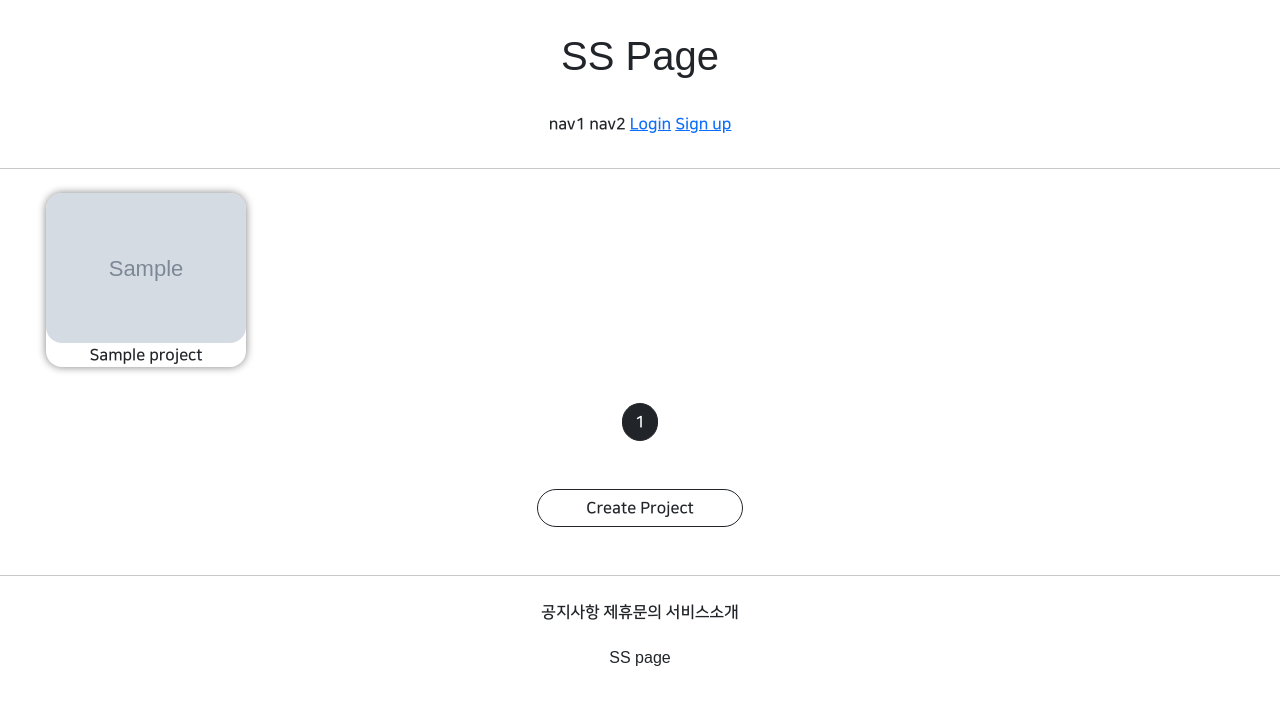
After one commit to NOESYU/Class6, a Django app: page /project/list/ in a window 1280 px wide. The commit adds this page. Shown: the top 705 px of the page. Run offline with Django 3.2, Linux system fonts and the light colour scheme; tables that the repository leaves empty hold one stand-in row (values such as "Sample post"); grey boxes marked "Sample" are stand-in pictures; parts of the project's set-up code (start-up, migrations or seed data) failed here and were passed over; some libraries are stand-ins or nearby versions; some web fonts are replaced.

Commit message:
210817 django class commit 1

```diff
--- /dev/null
+++ b/projectapp/templates/projectapp/list.html
@@ -0,0 +1,51 @@
+{% extends 'base.html' %}
+{% load static %}
+
+{% block content %}
+    <style>
+        .container {
+            padding: 0;
+            margin: 0 0;
+        }
+
+        .container div {
+            {#모바일용크기 지정해주고 최대크기 지정함으로써 피씨도#}
+            width: 45%;
+                max-width: 200px;
+            display: flex;
+            justify-content: center;
+            align-items: center;
+            border-radius: 1rem;
+            flex-direction: column;
+            box-shadow: 0 0 .5rem grey;
+        }
+
+        .container img {
+            width: 100%;
+            border-radius: 1rem;
+        }
+    </style>
+
+    <div class="container my-4">
+    {# 게시글에서 받아온거 출력할거임 #}
+        {% for project in project_list %}
+            <div>
+                <a href="{% url 'projectapp:detail' pk=project.pk %}">
+                    <img src="{{ project.image.url }}" alt="">
+                </a>
+            <span>{{ project.name }}</span>
+            </div>
+        {% endfor %}
+    </div>
+
+    <script src="{% static 'js/magicgrid.js' %}"></script>
+
+    {% include 'snippets/pagination.html' %}
+
+    <div class="text-center my-5">
+        <a href="{% url 'projectapp:create' %}"
+            class="btn btn-outline-dark rounded-pill px-5">
+            Create Project
+        </a>
+    </div>
+{% endblock %}
--- a/projectapp/urls.py
+++ b/projectapp/urls.py
@@ -1,10 +1,11 @@
 from django.urls import path
 
-from projectapp.views import ProjectCreateView, ProjectDetailView
+from projectapp.views import ProjectCreateView, ProjectDetailView, ProjectListView
 
 app_name = 'projectapp'
 
 urlpatterns = [
     path('create/', ProjectCreateView.as_view(), name='create'),
-    path('detail/<int:pk>', ProjectDetailView.as_view(), name='detail')
+    path('detail/<int:pk>', ProjectDetailView.as_view(), name='detail'),
+    path('list/', ProjectListView.as_view(), name='list'),
 ]
--- a/projectapp/views.py
+++ b/projectapp/views.py
@@ -4,7 +4,7 @@ from django.shortcuts import render
 # Create your views here.
 from django.urls import reverse_lazy, reverse
 from django.utils.decorators import method_decorator
-from django.views.generic import CreateView, DetailView
+from django.views.generic import CreateView, DetailView, ListView
 
 from projectapp.forms import ProjectCreationForm
 from projectapp.models import Project
@@ -24,3 +24,10 @@ class ProjectDetailView(DetailView):
     model = Project
     context_object_name = 'target_project'
     template_name = 'projectapp/detail.html'
+
+
+class ProjectListView(ListView):
+    model = Project
+    context_object_name = 'project_list'
+    template_name = 'projectapp/list.html'
+    paginate_by = 20
--- a/static/base.css
+++ b/static/base.css
@@ -22,7 +22,7 @@
 }
 
 .profile_image {
-    heigth: 12rem;
+    height: 12rem;
     width: 12rem;
     border-radius: 20rem;
     object-fit: cover;
```
